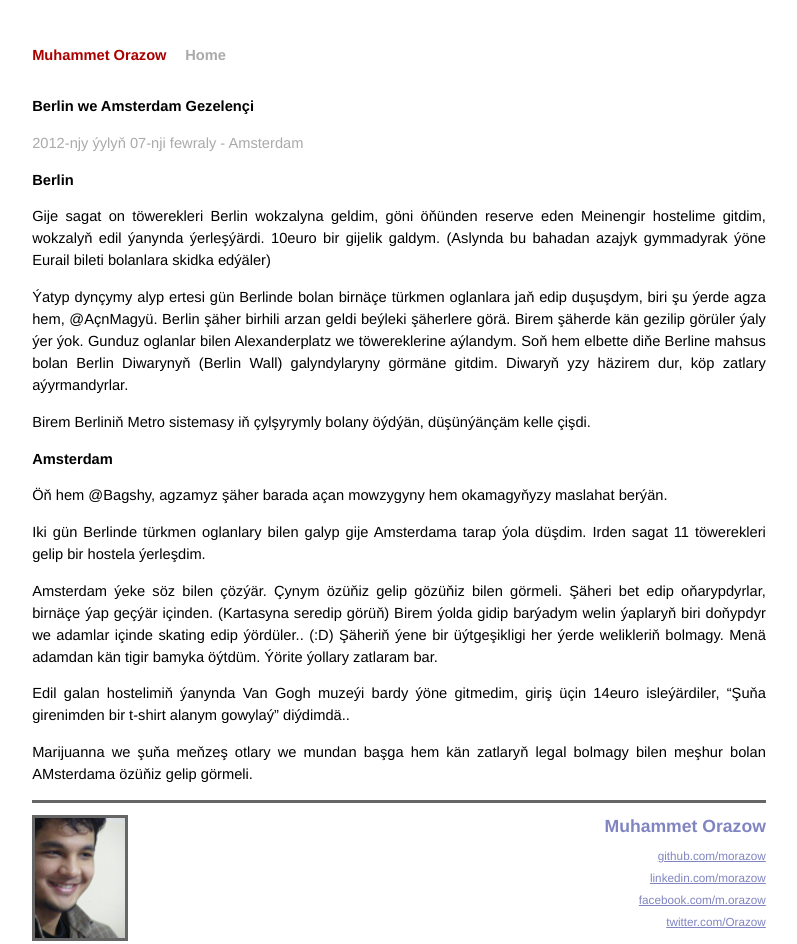
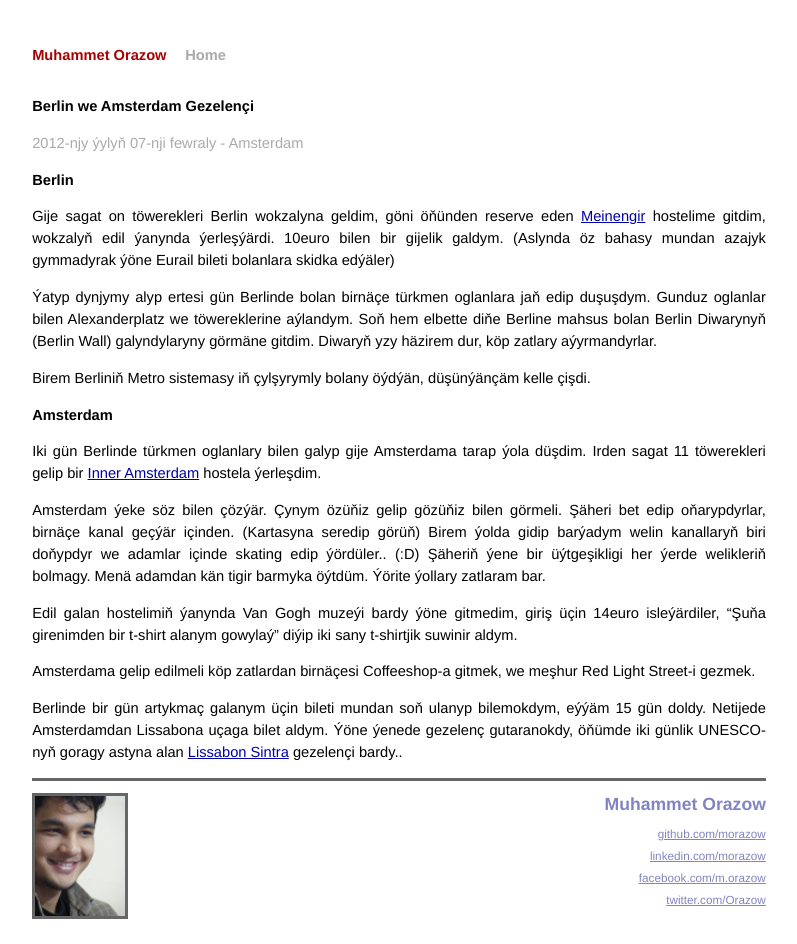
Before and after one commit to morazow/blog.morazow.com, a Jekyll site: the page built from _posts/2012-02-07-Berlin-we-Amsterdam-Gezelençi.md, in a window 1280 px wide. Shown: the whole page, without its empty margins (241-1038 px from the left). Built offline with Jekyll 4.4.1, drawn with Linux system fonts in a browser that asks for light colours; Markdown is read by kramdown in place of the engine named in the settings.

Commit message:
eurail netijesi

```diff
--- a/_posts/2012-02-07-Berlin-we-Amsterdam-Gezelençi.md
+++ b/_posts/2012-02-07-Berlin-we-Amsterdam-Gezelençi.md
@@ -2,6 +2,7 @@
 layout: default
 title: Berlin we Amsterdam Gezelençi
 lang: tm
+categories: [Gezelenç]
 ---
 
 {{ page.title }}
@@ -12,32 +13,30 @@ lang: tm
 Berlin
 -------
 
-Gije sagat on töwerekleri Berlin wokzalyna geldim, göni öňünden reserve eden Meinengir hostelime gitdim, wokzalyň
-edil ýanynda ýerleşýärdi. 10euro bir gijelik galdym. (Aslynda bu bahadan azajyk gymmadyrak ýöne Eurail bileti bolanlara
+Gije sagat on töwerekleri Berlin wokzalyna geldim, göni öňünden reserve eden [Meinengir](https://www.meininger-hotels.com/en/home/) hostelime gitdim, wokzalyň
+edil ýanynda ýerleşýärdi. 10euro bilen bir gijelik galdym. (Aslynda öz bahasy mundan azajyk gymmadyrak ýöne Eurail bileti bolanlara
 skidka edýäler)
 
-Ýatyp dynçymy alyp ertesi gün Berlinde bolan birnäçe türkmen oglanlara jaň edip duşuşdym, biri şu ýerde agza hem,
-@AçnMagyü. Berlin şäher birhili arzan geldi beýleki şäherlere görä. Birem şäherde kän gezilip görüler ýaly ýer ýok.
-Gunduz oglanlar bilen Alexanderplatz we töwereklerine aýlandym. Soň hem elbette diňe Berline mahsus bolan Berlin Diwarynyň
-(Berlin Wall) galyndylaryny görmäne gitdim. Diwaryň yzy häzirem dur, köp zatlary aýyrmandyrlar.
+Ýatyp dynjymy alyp ertesi gün Berlinde bolan birnäçe türkmen oglanlara jaň edip duşuşdym. Gunduz oglanlar bilen Alexanderplatz we töwereklerine aýlandym. Soň hem elbette diňe Berline mahsus bolan Berlin Diwarynyň (Berlin Wall) galyndylaryny görmäne gitdim. Diwaryň yzy häzirem dur, köp zatlary aýyrmandyrlar.
 
 Birem Berliniň Metro sistemasy iň çylşyrymly bolany öýdýän, düşünýänçäm kelle çişdi.
 
 Amsterdam
 ---------
 
-Öň hem @Bagshy, agzamyz şäher barada açan mowzygyny hem okamagyňyzy maslahat berýän.
-
 Iki gün Berlinde türkmen oglanlary bilen galyp gije Amsterdama tarap ýola düşdim. Irden sagat 11 töwerekleri gelip
-bir hostela ýerleşdim.
+bir [Inner Amsterdam](http://www.innerhotel.nl/) hostela ýerleşdim.
 
 Amsterdam ýeke söz bilen çözýär. Çynym özüňiz gelip gözüňiz bilen görmeli. Şäheri bet edip oňarypdyrlar, birnäçe
-ýap geçýär içinden. (Kartasyna seredip görüň) Birem ýolda gidip barýadym welin ýaplaryň biri doňypdyr we adamlar
+kanal geçýär içinden. (Kartasyna seredip görüň) Birem ýolda gidip barýadym welin kanallaryň biri doňypdyr we adamlar
 içinde skating edip ýördüler.. (:D) Şäheriň ýene bir üýtgeşikligi her ýerde welikleriň bolmagy.
-Menä adamdan kän tigir bamyka öýtdüm. Ýörite ýollary zatlaram bar.
+Menä adamdan kän tigir barmyka öýtdüm. Ýörite ýollary zatlaram bar.
 
 Edil galan hostelimiň ýanynda Van Gogh muzeýi bardy ýöne gitmedim, giriş üçin 14euro isleýärdiler, "Şuňa girenimden
-bir t-shirt alanym gowylaý" diýdimdä..
+bir t-shirt alanym gowylaý" diýip iki sany t-shirtjik suwinir aldym.
 
-Marijuanna we şuňa meňzeş otlary we mundan başga hem kän zatlaryň legal bolmagy bilen meşhur bolan AMsterdama özüňiz gelip
-görmeli.
+Amsterdama gelip edilmeli köp zatlardan birnäçesi Coffeeshop-a gitmek, we meşhur Red Light Street-i gezmek.
+
+Berlinde bir gün artykmaç galanym üçin bileti mundan soň ulanyp bilemokdym, eýýäm 15 gün doldy. Netijede Amsterdamdan
+Lissabona uçaga bilet aldym. Ýöne ýenede gezelenç gutaranokdy, öňümde iki günlik UNESCO-nyň goragy astyna alan
+[Lissabon Sintra](http://en.wikipedia.org/wiki/Sintra) gezelençi bardy..
```
Also changed, not shown: _posts/2012-02-11-Eurail-Gezelenjiň-Netijesi.md (added, +37 -0 lines), files/yollar.png (added).
